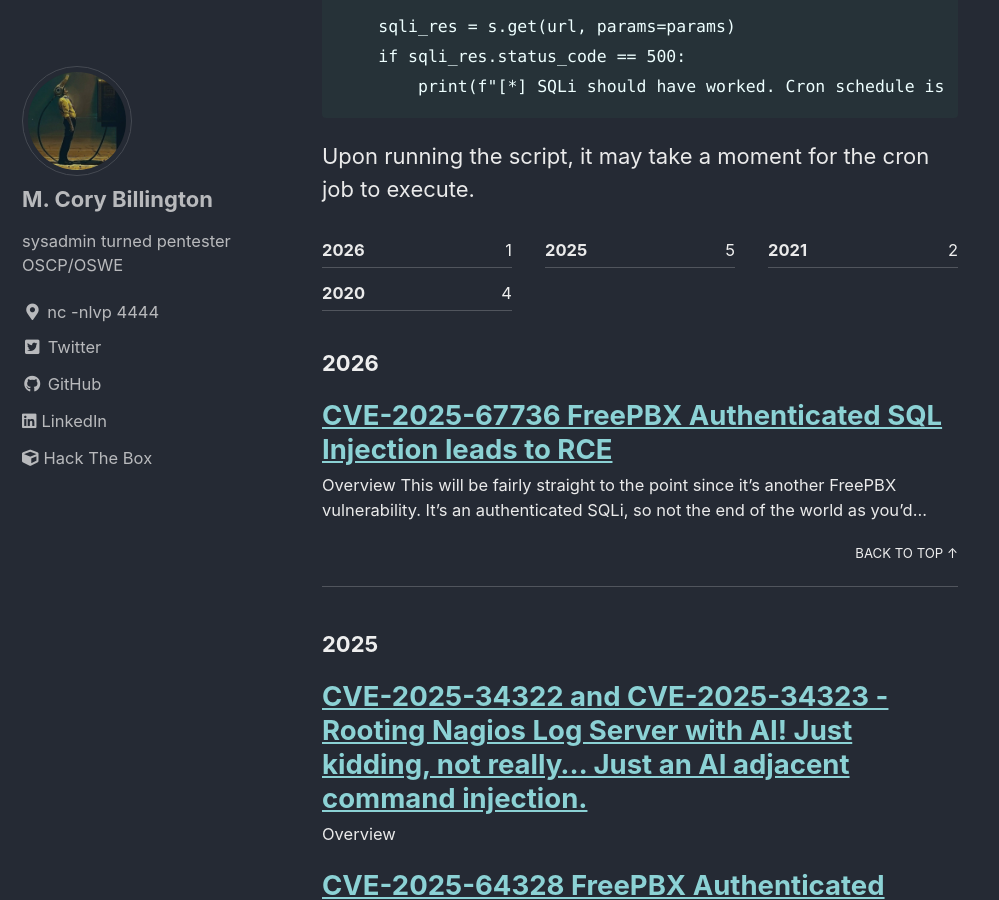
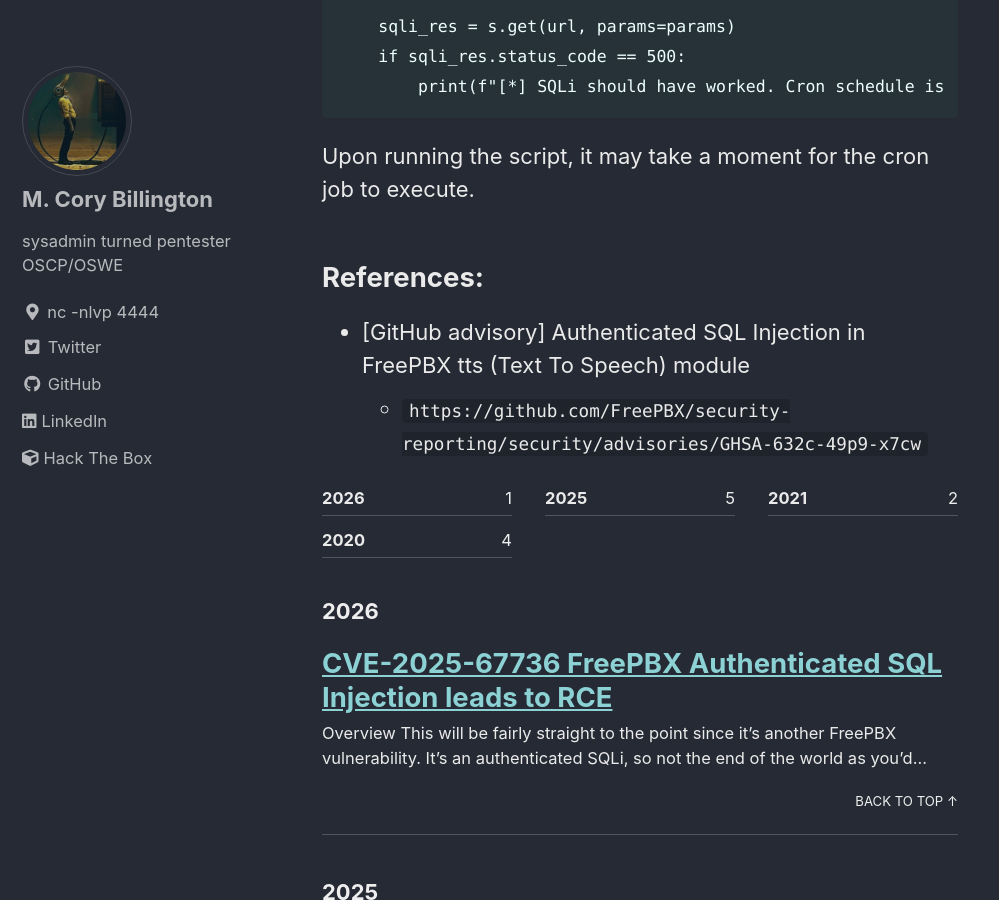
Before and after one commit to mcorybillington/mcorybillington.github.io, a Jekyll site: the page built from _posts/2026-02-07-CVE-2025-67736-FreePBX-Authenticated-SQL-Injection.md, in a window 1280 px wide and 900 px high, scrolled down 5671 px. Shown: the whole window, without its empty margins (0-999 px from the left). Built offline with Jekyll 4.4.1, drawn with Linux system fonts in a browser that asks for light colours; cached includes are drawn as plain includes.

Commit message:
Add references for CVE-2025-67736
Added references section with GitHub advisory link.

````diff
--- a/_posts/2026-02-07-CVE-2025-67736-FreePBX-Authenticated-SQL-Injection.md
+++ b/_posts/2026-02-07-CVE-2025-67736-FreePBX-Authenticated-SQL-Injection.md
@@ -149,3 +149,7 @@
         print(f"[*] SQLi should have worked. Cron schedule is '{schedule}' so it may be a minute to execute")
 ```
 Upon running the script, it may take a moment for the cron job to execute.
+
+## References:
+- [GitHub advisory] Authenticated SQL Injection in FreePBX tts (Text To Speech) module
+  - `https://github.com/FreePBX/security-reporting/security/advisories/GHSA-632c-49p9-x7cw`
````
